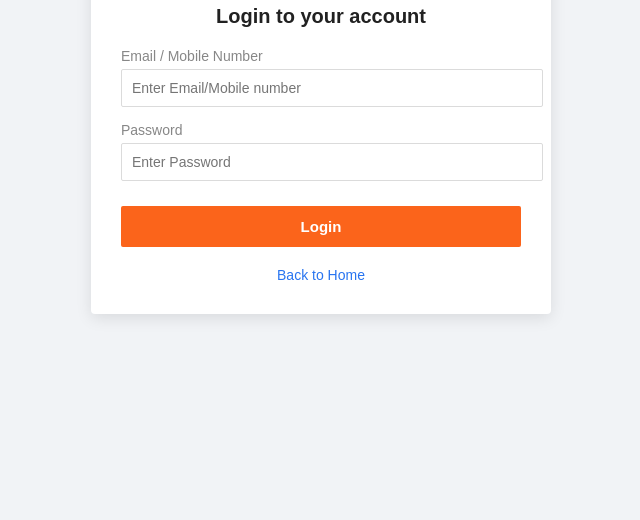
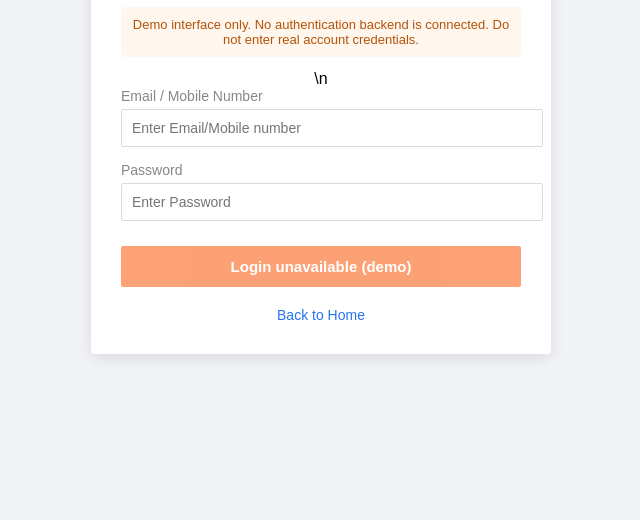
Before and after one commit to Muhammad-Adil-14912/flipkart_clone, a plain HTML site: page login.html in a window 1280 px wide. Shown: the part 280-800 px from the top of the page, without its empty margins (319-959 px from the left). Drawn offline with Linux system fonts and the light colour scheme.

Commit message:
Clearly label login page as a nonfunctional demo

```diff
--- a/login.html
+++ b/login.html
@@ -88,8 +88,8 @@
 
   <div class="login-container">
     <a href="index.html" class="logo">Flipkart</a>
-    <h2>Login to your account</h2>
-    <form action="#">
+    <h2>Login UI Preview (Demo)</h2>
+    <p role="note" style="color:#b45309;background:#fff7ed;padding:10px;border-radius:4px;font-size:13px;">Demo interface only. No authentication backend is connected. Do not enter real account credentials.</p>\n    <form action="#" onsubmit="event.preventDefault(); return false;">
       <div class="form-group">
         <label for="email">Email / Mobile Number</label>
         <input type="text" id="email" required placeholder="Enter Email/Mobile number">
@@ -98,7 +98,7 @@
         <label for="password">Password</label>
         <input type="password" id="password" required placeholder="Enter Password">
       </div>
-      <button type="button" class="login-btn">Login</button>
+      <button type="button" class="login-btn" disabled aria-disabled="true" style="opacity:.6;cursor:not-allowed;">Login unavailable (demo)</button>
     </form>
     <a href="index.html" class="back-home">Back to Home</a>
   </div>
```
